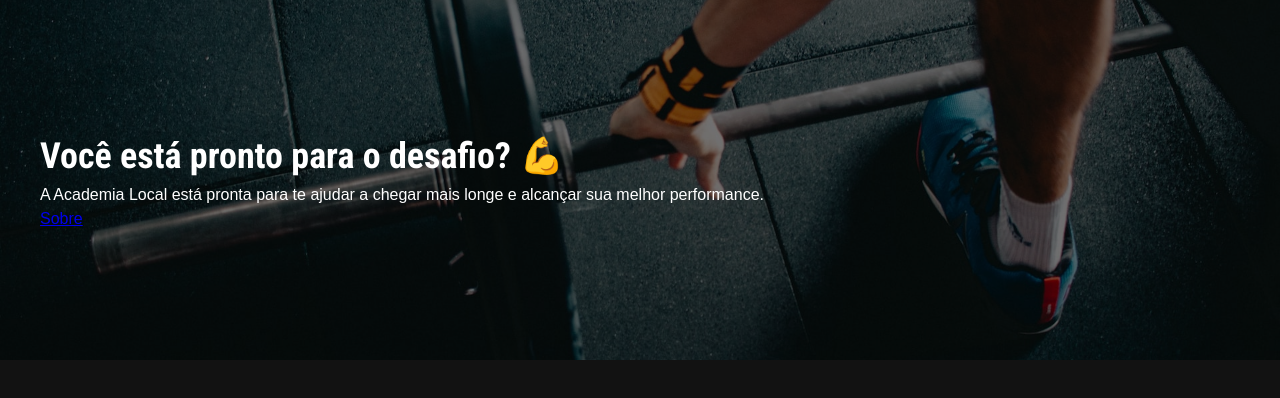
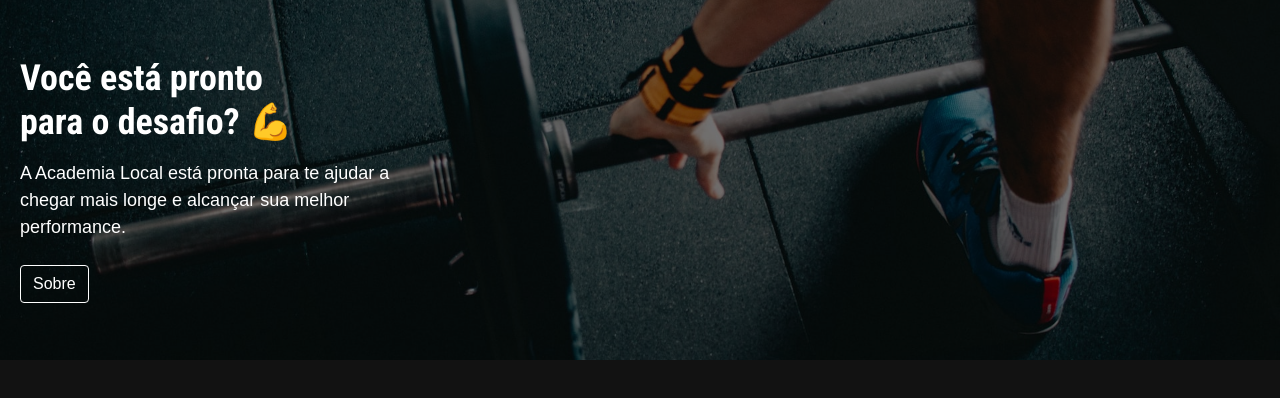
Before and after one commit to MatheusMarcelo01/Academy_Project, a SvelteKit app: page / in a window 1280 px wide. Shown: the top 398 px of the page. Built offline with nearby package versions, Linux system fonts and the light colour scheme.

Commit message:
classe global para o botão

```diff
--- a/src/global.css
+++ b/src/global.css
@@ -1,12 +1,13 @@
 :root{
   --bg: #121212;
+  --black: #121212;
   --feat: #FF3E00;
   --white: #fff;
 
 }
 
 
-*
+/*
   1. Use a more-intuitive box-sizing model.
 */
 *, *::before, *::after {
@@ -54,11 +55,19 @@
   8. Create a root stacking context
 */
 
+a{
+  display: inline-block;
+  text-decoration: none;
+}
+
 h1,h2,h3{
   font-family: 'Roboto Condensed', sans-serif;
+  line-height: 1.2;
+
 }
 h1{
   font-size: calc(36 / 16 * 1rem);
+  line-height: 1.2;
 }
 #root, #__next {
   isolation: isolate;
@@ -67,5 +76,24 @@
 /*classes*/
 .wrap {
   margin: 0 auto;
-  padding: 0 40px;
+  padding: 0 20px;
 }
+
+.btn{
+  color: #fff;
+  border: 1px solid;
+  padding: 6px 12px;
+  border-radius: 4px;
+  transition: 250ms;
+}
+
+.btn:hover{
+  background-color: #fff;
+  color: var(--black);
+  transition: 125ms;
+}
+
+p{
+  font-size: calc(18 / 16* 1rem);
+  margin-top: 16px;
+}
--- a/src/routes/+page.svelte
+++ b/src/routes/+page.svelte
@@ -4,9 +4,9 @@
 
 <section class="intro" style="background-image: url({imgHome})">
     <div class="intro__wrapper wrap">
-        <h1>Você está pronto para o desafio? 💪    </h1>
+        <h1>Você está pronto <br>para o desafio? 💪    </h1>
         <p>A Academia Local está pronta para te ajudar a chegar mais longe e alcançar sua melhor performance.</p>
-        <a href="/sobre">Sobre</a>
+        <a class="btn" href="/sobre">Sobre</a>
     </div>
 
 </section>
@@ -31,6 +31,10 @@
 
     .intro__wrapper{
         z-index: 1;
+        max-width: 450px;
+    }
+    .btn{
+        margin-top: 24px;
     }
 
 </style>
```
